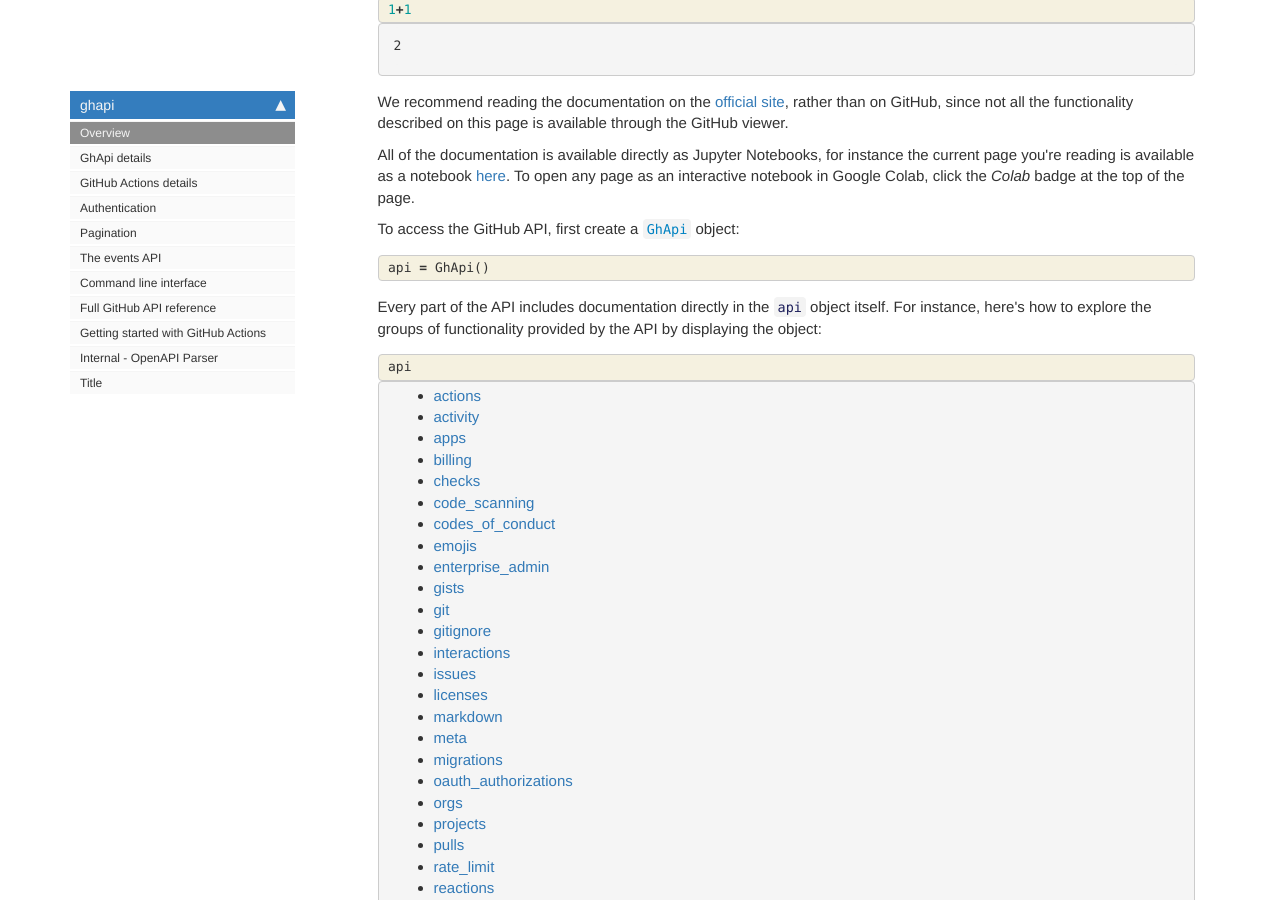
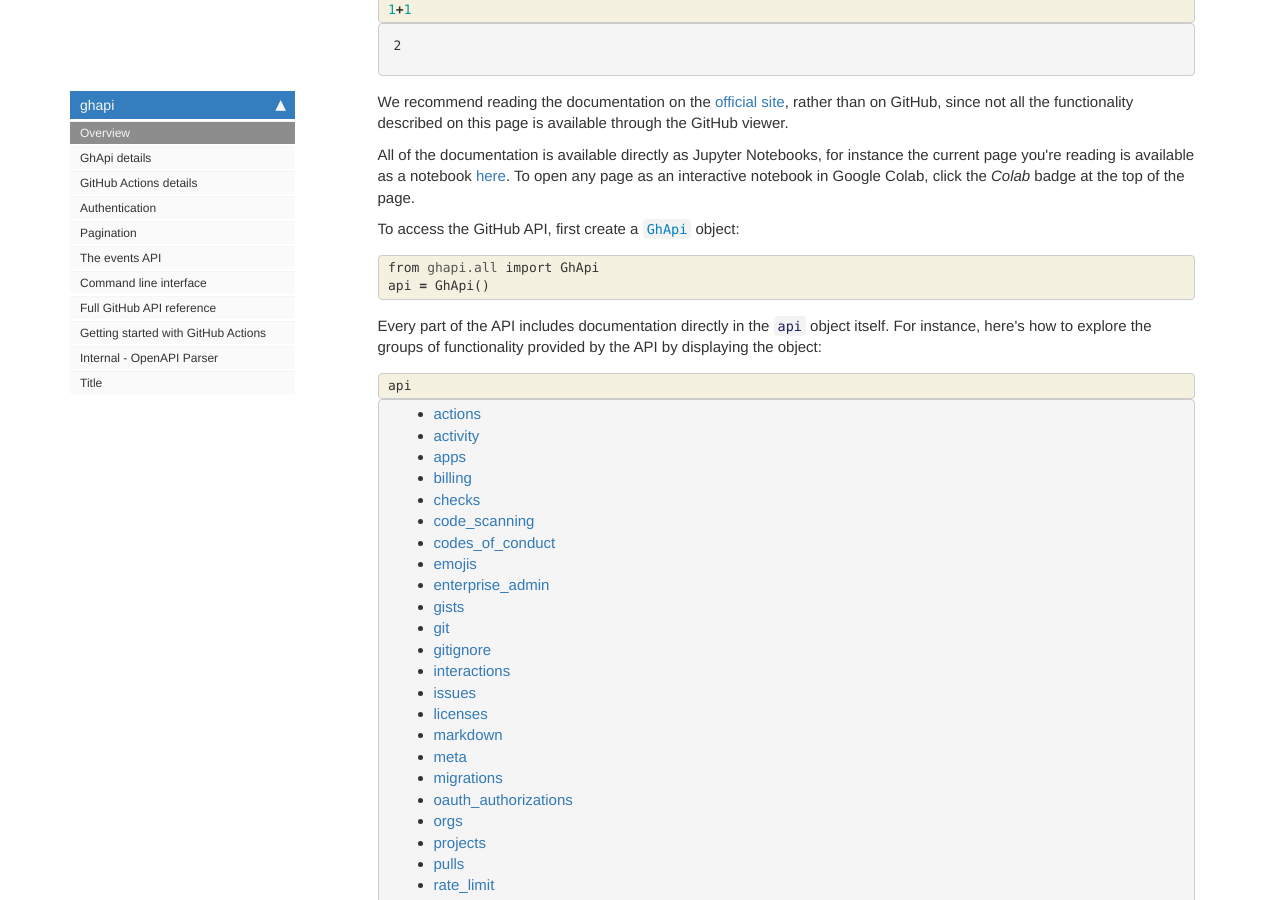
Before and after one commit to fastai/ghapi, a Jekyll site: the page built from docs/index.html, in a window 1280 px wide and 900 px high, scrolled down 873 px. Built offline with Jekyll 4.4.1, drawn with Linux system fonts in a browser that asks for light colours; nearby versions of some CDN libraries; comment, search, counter and statistics services are not loaded.

Commit message:
closes #26

```diff
--- a/docs/index.html
+++ b/docs/index.html
@@ -127,7 +127,8 @@ nb_path: "index.ipynb"
 
 <div class="inner_cell">
     <div class="input_area">
-<div class=" highlight hl-ipython3"><pre><span></span><span class="n">api</span> <span class="o">=</span> <span class="n">GhApi</span><span class="p">()</span>
+<div class=" highlight hl-ipython3"><pre><span></span><span class="kn">from</span> <span class="nn">ghapi.all</span> <span class="kn">import</span> <span class="n">GhApi</span>
+<span class="n">api</span> <span class="o">=</span> <span class="n">GhApi</span><span class="p">()</span>
 </pre></div>
 
     </div>
```
Also changed, not shown: README.md, 1 other file.
